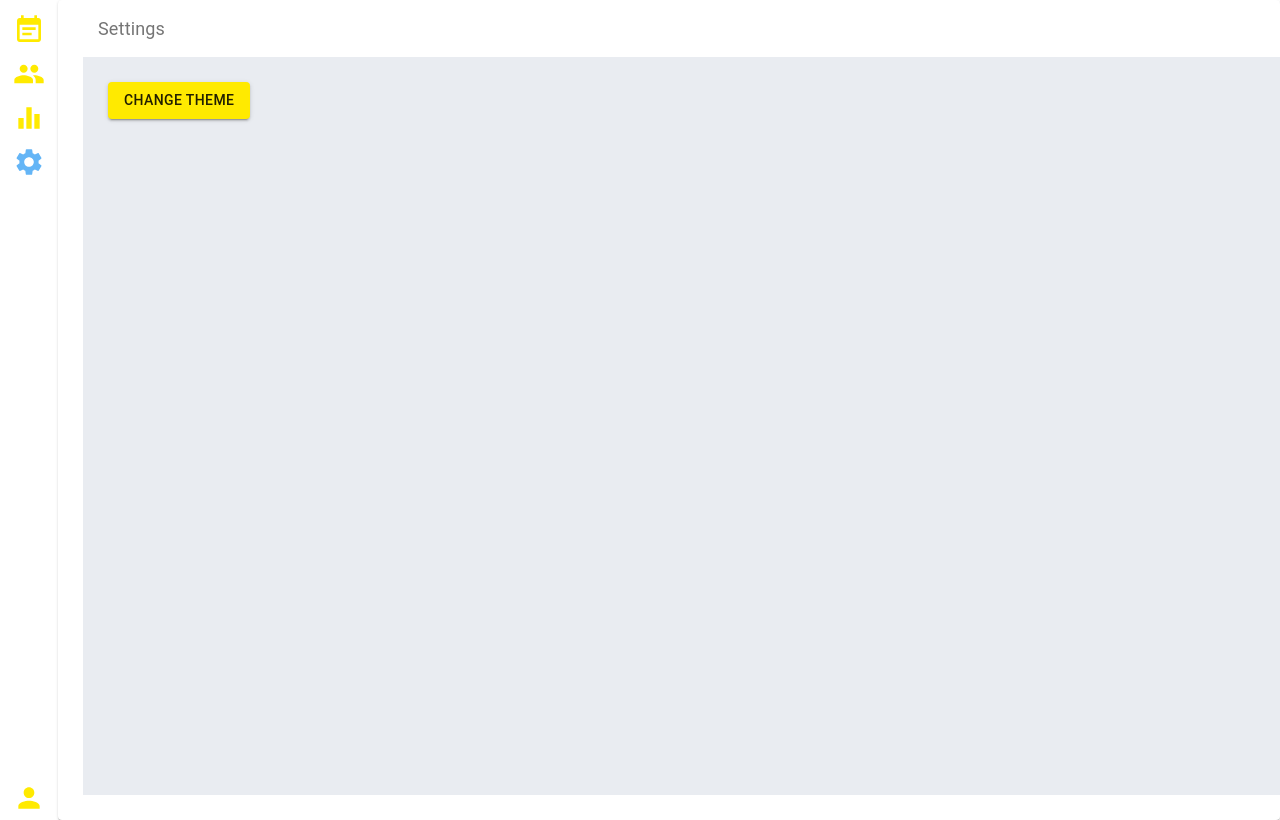
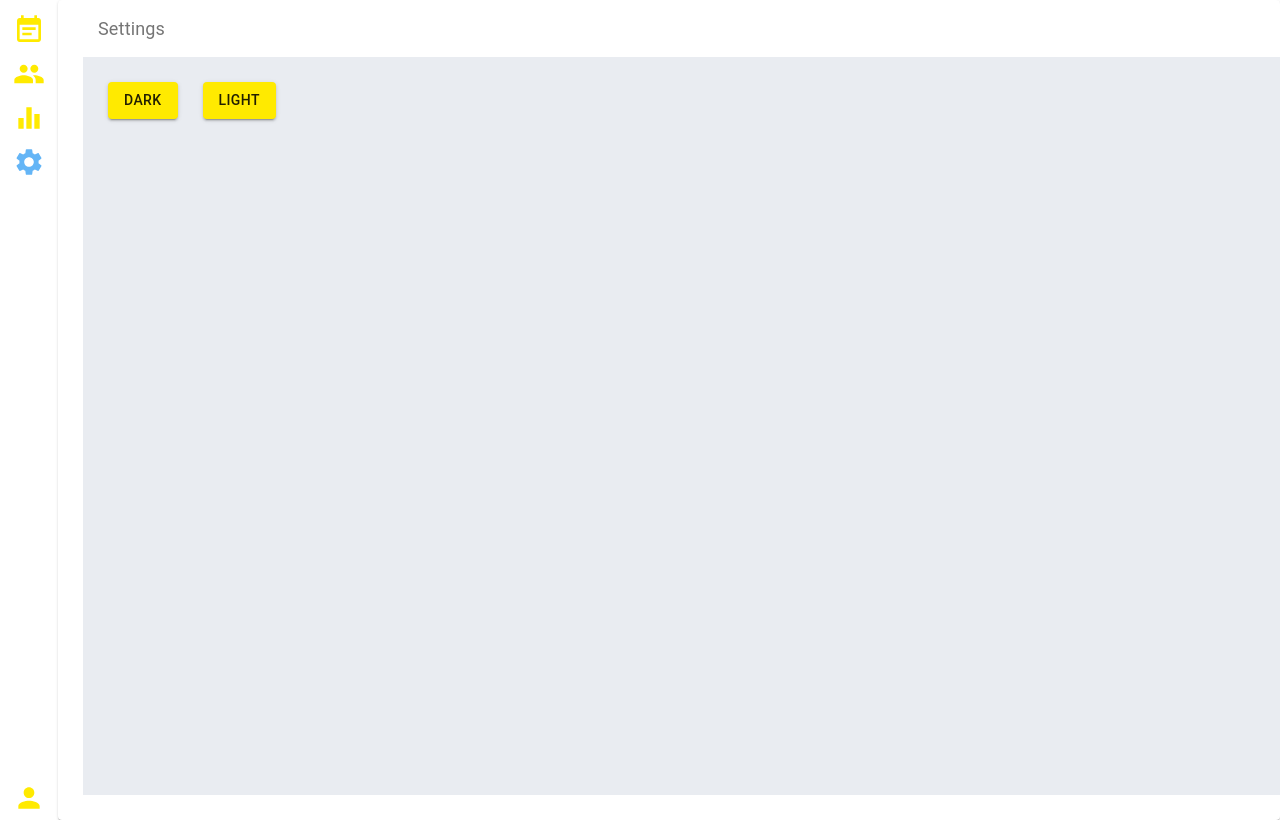
Before and after one commit to JarponOK/DXPractice, a React app: page /settings in a window 1280 px wide. Built offline with nearby package versions, Linux system fonts and the light colour scheme.

Commit message:
add theme settings on change

```diff
--- a/package.json
+++ b/package.json
@@ -15,6 +15,8 @@
   "license": "ISC",
   "dependencies": {
     "@date-io/moment": "^1.3.8",
+    "@devexpress/dx-react-grid": "^2.0.0",
+    "@devexpress/dx-react-grid-material-ui": "^2.0.0",
     "@devexpress/dx-react-chart": "^2.0.0",
     "@devexpress/dx-react-chart-material-ui": "^2.0.0",
     "@devexpress/dx-react-core": "^2.0.0",
--- /dev/null
+++ b/src/client/Actions/itemThemes.js
@@ -0,0 +1,7 @@
+
+export function themeReturn(appTheme) {
+  return {
+    type: 'THEME_RETURN',
+    appTheme
+  };
+}
--- a/src/client/Components/App.jsx
+++ b/src/client/Components/App.jsx
@@ -10,7 +10,7 @@ import Person from '@material-ui/icons/Person';
 import Clients from '../Containers/clients.jsx';
 import Analytics from '../Containers/analytics';
 import Lk from '../Containers/lk';
-import SettingsPage from '../Containers/settings';
+import SettingsPage from '../Containers/settings.jsx';
 import SchedulerPage from '../Containers/scheduler';
 import ClientArea from '../Containers/clientPage';
 
--- a/src/client/Containers/settings.js
+++ /dev/null
@@ -1,49 +0,0 @@
-import React, { Component } from 'react';
-import { connect } from 'react-redux';
-import PropTypes from 'prop-types';
-import { makeStyles } from '@material-ui/core/styles';
-import {
-  Paper, Grid, Typography, Button, TextField, InputAdornment, IconButton
-} from '@material-ui/core';
-import Search from '@material-ui/icons/Search';
-import { clientsFetchData } from '../Actions/itemClients';
-
-
-const useStyles = makeStyles(theme => ({
-  header: {
-    textAlign: 'left',
-    fontSize: 18,
-    padding: '15px',
-    color: theme.palette.text.secondary,
-  },
-  body: {
-
-    height: '86vh',
-    margin: '0px',
-    padding: '25px',
-    backgroundColor: '#E9ECF1',
-  },
-  button: {
-    marginRight: '25px',
-  }
-}));
-
-function TopMenu() {
-  const classes = useStyles();
-
-  return (
-      <Grid item xs={12} style={{ paddingBottom: '25px', paddingLeft: '25px' }} container direction="column">
-        <Typography className={classes.header}>Settings</Typography>
-        <Typography className={classes.body}>
-          <Button className={classes.button} color="secondary" variant="contained">
-            Change Theme
-          </Button>
-        </Typography>
-      </Grid>
-  );
-}
-export default function SettingsPage() {
-  return (
-    <TopMenu />
-  );
-}
--- /dev/null
+++ b/src/client/Containers/settings.jsx
@@ -0,0 +1,62 @@
+import React, { Component } from 'react';
+import { connect } from 'react-redux';
+import PropTypes from 'prop-types';
+import { makeStyles, withStyles } from '@material-ui/core/styles';
+import {
+  Paper, Grid, Typography, Button, TextField, InputAdornment, IconButton
+} from '@material-ui/core';
+import Search from '@material-ui/icons/Search';
+import { themeReturn } from '../Actions/itemThemes';
+
+
+const useStyles = theme => ({
+  header: {
+    textAlign: 'left',
+    fontSize: 18,
+    padding: '15px',
+    color: theme.palette.text.secondary,
+  },
+  body: {
+
+    height: '86vh',
+    margin: '0px',
+    padding: '25px',
+    backgroundColor: '#E9ECF1',
+  },
+  button: {
+    marginRight: '25px',
+  }
+});
+
+class SettingsBase extends Component {
+  render() {
+
+    console.log(this.props);
+    const { themeChange, classes } = this.props;
+    // const classes = useStyles();
+    return (
+      <Grid item xs={12} style={{ paddingBottom: '25px', paddingLeft: '25px' }} container direction="column">
+        <Typography className={classes.header}>Settings</Typography>
+        <Typography className={classes.body}>
+          <Button className={classes.button} color="secondary" variant="contained" onClick={() => { themeChange('dark') }}>
+            Dark
+          </Button>
+          <Button className={classes.button} color="secondary" variant="contained" onClick={() => { themeChange('light') }}>
+            Light
+          </Button>
+        </Typography>
+      </Grid>
+    );
+  }
+}
+const SettingsPage = withStyles(useStyles)(SettingsBase);
+const mapStateToProps = state => ({
+  appTheme: state.themeReturn.appTheme,
+});
+
+
+const mapDispatchToProps = dispatch => ({
+  themeChange: appTheme => dispatch(themeReturn(appTheme))
+});
+
+export default connect(mapStateToProps, mapDispatchToProps)(SettingsPage);
--- a/src/client/reducers/index.js
+++ b/src/client/reducers/index.js
@@ -2,9 +2,11 @@ import { combineReducers } from 'redux';
 import itemsClients from './clientsReducer';
 import itemsAnalytics from './analyticsReducer';
 import itemsScheduler from './schedulerReducer';
+import themeReturn from './themeReducer';
 
 export default combineReducers({
   itemsClients,
   itemsAnalytics,
-  itemsScheduler
+  itemsScheduler,
+  themeReturn
 });
--- /dev/null
+++ b/src/client/reducers/themeReducer.js
@@ -0,0 +1,14 @@
+const initialState = {
+  appTheme: 'light',
+};
+
+export default function themeReturn(state = initialState, action) {
+  switch (action.type) {
+
+    case 'THEME_RETURN': {
+      return { ...state, appTheme: action.appTheme };
+    }
+    default:
+      return state;
+  }
+}
--- a/src/client/themes/demotheme.js
+++ b/src/client/themes/demotheme.js
@@ -1,7 +1,10 @@
-import * as React from 'react';
+import React, { Component } from 'react'
 import * as PropTypes from 'prop-types';
+import { connect } from 'react-redux';
 import { MuiThemeProvider, createMuiTheme } from '@material-ui/core/styles';
-import { pink, blue, purple, green, yellow } from '@material-ui/core/colors';
+import {
+  blue, purple, green, yellow
+} from '@material-ui/core/colors';
 
 const lightTheme = createMuiTheme({
   palette: {
@@ -25,16 +28,34 @@ const darkTheme = createMuiTheme({
   },
 });
 
-const DemoContainer = ({ theme, children }) => (
-  <MuiThemeProvider theme={theme}>
-    {children}
-  </MuiThemeProvider>
-);
+class DemoContainer extends Component {
+  render() {
+    console.log(this.props);
+    const { appTheme, children } = this.props;
+    if (appTheme === 'light') {
+      return (
+        <MuiThemeProvider theme={lightTheme}>
+          {children}
+        </MuiThemeProvider>
+      );
+    }
+
+    if (appTheme === 'dark') {
+      return (
+        <MuiThemeProvider theme={darkTheme}>
+          {children}
+        </MuiThemeProvider>
+      );
+    }
+  }
+}
 
 DemoContainer.propTypes = {
-  theme: PropTypes.any.isRequired,
   children: PropTypes.node.isRequired,
 };
 
-export default props => <DemoContainer {...props} theme={lightTheme} />;
-export const Dark = props => <DemoContainer {...props} theme={darkTheme} />;
+const mapStateToProps = state => ({
+  appTheme: state.themeReturn.appTheme,
+});
+
+export default connect(mapStateToProps)(DemoContainer);
```
